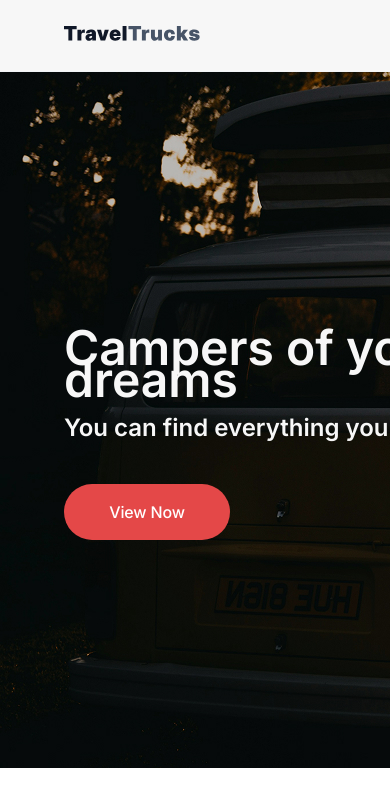
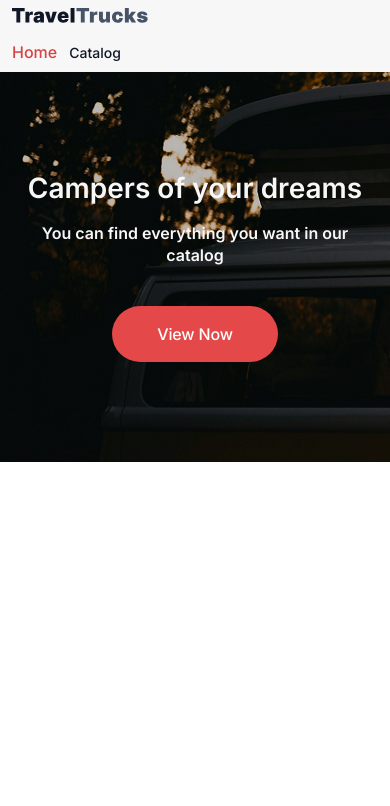
Before and after one commit to nastishaaa/travel-trucks, a React (Vite) app: page / in a window 390 px wide. Shown: the top 806 px of the page. Built offline with nearby package versions, Linux system fonts and the light colour scheme.

Commit message:
improve styles

```diff
--- a/src/components/CatalogItem/CatalogItem.module.css
+++ b/src/components/CatalogItem/CatalogItem.module.css
@@ -1,13 +1,3 @@
-/* .container{
-    display: flex;
-    flex-direction: row;
-    justify-content: center;
-    align-items: center;
-    box-sizing: border-box;
-    max-width: 888px;
-    gap: 24px;
-} */
-
 .container {
     display: flex;
     flex-direction: row;
@@ -19,7 +9,6 @@
     height: auto;
     margin: 0 auto;
     padding: 0 16px;
-    /* трохи відступів з боків */
 }
 
 .photoCatalog{
@@ -145,3 +134,39 @@
     border: none;
     background-color: inherit;
 }
+
+@media (max-width: 768px) {
+    .container {
+        flex-direction: column;
+        align-items: flex-start;
+        gap: 16px;
+        height: 900px;
+    }
+
+    .photoCatalog {
+        width: 100%;
+        height: auto;
+    }
+
+    .infoContainer {
+        width: 100%;
+        gap: 16px;
+    }
+
+    .titleContainer {
+        flex-direction: column;
+        align-items: flex-start;
+        gap: 8px;
+        height: auto;
+    }
+
+    .priceFavContainer {
+        align-self: flex-start;
+    }
+
+    .featuresContainer {
+        width: 100%;
+        height: auto;
+        gap: 12px;
+    }
+}
--- a/src/components/CatalogPageUI/PhotoCatalog/PhotoCatalog.module.css
+++ b/src/components/CatalogPageUI/PhotoCatalog/PhotoCatalog.module.css
@@ -2,6 +2,7 @@
     display: flex;
     align-items: flex-start;
     justify-content: flex-start;
+    flex-wrap: wrap;
     flex-direction: row;
     gap: 16px;
     list-style: none;
@@ -15,3 +16,20 @@
     width: 292px;
     height: 312px;
 }
+
+@media (max-width: 1024px) {
+    .photoItem {
+        flex: 1 1 calc(50% - 16px);
+        max-width: 100%;
+        height: auto;
+    }
+}
+
+/* Мобільні */
+@media (max-width: 600px) {
+    .photoItem {
+        flex: 1 1 100%;
+        max-width: 100%;
+        height: auto;
+    }
+}
--- a/src/components/FeaturesReviews/FeaturesReviews.module.css
+++ b/src/components/FeaturesReviews/FeaturesReviews.module.css
@@ -44,3 +44,45 @@
     gap: 40px;
 
 }
+
+@media (max-width: 1024px) {
+    .navBlock {
+        gap: 24px;
+        font-size: 18px;
+        flex-wrap: wrap;
+        width: auto;
+        height: auto;
+    }
+
+    .navBlock a::after {
+        bottom: -16px;
+        width: 60px;
+    }
+
+    .bottomContainer {
+        gap: 24px;
+        flex-wrap: wrap;
+    }
+}
+
+/* Телефон (макс. 768px) */
+@media (max-width: 768px) {
+    .navBlock {
+        flex-direction: column;
+        align-items: flex-start;
+        gap: 16px;
+        font-size: 16px;
+    }
+
+    .navBlock a::after {
+        position: relative;
+        bottom: -4px;
+        width: 100%;
+        display: block;
+    }
+
+    .bottomContainer {
+        flex-direction: column;
+        gap: 16px;
+    }
+}
--- a/src/components/Filters/Equipment/Equipment.module.css
+++ b/src/components/Filters/Equipment/Equipment.module.css
@@ -4,6 +4,7 @@
     justify-content: center;
     align-items: start;
     gap: 24px;
+    margin-bottom: 32px;
 }
 
 .mainText{
@@ -30,6 +31,7 @@
     gap: 8px;
     max-width: 360px;
     max-height: 200px;
+    margin: 0;
 }
 
 .equipmentItem{
--- a/src/components/Filters/Filters.module.css
+++ b/src/components/Filters/Filters.module.css
@@ -3,4 +3,6 @@
     font-size: 16px;
     line-height: 1.5;
     color: #475467;
+    margin: 0;
+    margin-bottom: 32px;
 }
--- a/src/components/Filters/Types/Types.module.css
+++ b/src/components/Filters/Types/Types.module.css
@@ -4,6 +4,7 @@
     justify-content: center;
     align-items: start;
     gap: 24px;
+    margin-bottom: 38px;
 }
 
 .mainText {
--- a/src/components/Header/Header.module.css
+++ b/src/components/Header/Header.module.css
@@ -36,3 +36,37 @@
     width: 138px;
     height: 24px;
 }
+
+@media (max-width: 1024px) {
+    .header {
+        padding: 16px 24px;
+    }
+
+    .linksContainer {
+        gap: 16px;
+    }
+}
+
+@media (max-width: 768px) {
+    .header {
+        flex-direction: column;
+        align-items: flex-start;
+        gap: 12px;
+        padding: 12px 16px;
+    }
+
+    .linksContainer {
+        flex-wrap: wrap;
+        gap: 12px;
+    }
+}
+
+@media (max-width: 480px) {
+    .header {
+        padding: 8px 12px;
+    }
+
+    .link {
+        font-size: 14px;
+    }
+}
--- a/src/components/Location/Location.module.css
+++ b/src/components/Location/Location.module.css
@@ -13,6 +13,7 @@
     font-size: 16px;
     line-height: 1.5;
     color: #6c717b;
+    margin: 0;
 }
 
 .placeholderWrapper{
--- a/src/pages/CatalogPage/CatalogPage.module.css
+++ b/src/pages/CatalogPage/CatalogPage.module.css
@@ -11,3 +11,31 @@
     flex: 1;
 
 }
+
+@media (max-width: 1024px) {
+    .container {
+        gap: 16px;
+    }
+
+    .container>div:first-child {
+        flex: 0 0 200px;
+    }
+}
+
+/* мобілка */
+@media (max-width: 768px) {
+    .container {
+        flex-direction: column;
+        gap: 20px;
+    }
+
+    .container>div:first-child {
+        flex: 1 1 auto;
+        width: 100%;
+    }
+
+    .container>div:last-child {
+        flex: 1 1 auto;
+        width: 100%;
+    }
+}
--- a/src/pages/HomePage/HomePage.module.css
+++ b/src/pages/HomePage/HomePage.module.css
@@ -56,3 +56,57 @@
 .linkViewNow:hover{
     background: #d84343;
 }
+
+@media (max-width: 1199px) {
+    .mainContainer {
+        padding: 160px 40px;
+    }
+
+    .homeContainer,
+    .titlesContainer {
+        width: 100%;
+        max-width: 480px;
+    }
+
+    .mainTitle {
+        font-size: 40px;
+    }
+
+    .subTitle {
+        font-size: 20px;
+    }
+}
+
+/* Mobile */
+@media (max-width: 767px) {
+    .mainContainer {
+        padding: 100px 20px;
+        align-items: center;
+        justify-content: center;
+        text-align: center;
+    }
+
+    .homeContainer,
+    .titlesContainer {
+        width: 100%;
+        align-items: center;
+    }
+
+    .mainTitle {
+        font-size: 28px;
+        line-height: 1.2;
+    }
+
+    .subTitle {
+        font-size: 16px;
+        line-height: 1.4;
+    }
+
+    .linkViewNow {
+        width: 100%;
+        max-width: 300px;
+        height: auto;
+        padding: 14px 0;
+        font-size: 14px;
+    }
+}
```
Also changed, not shown: src/components/CatalogPageUI/CatalogPageUI.module.css (line endings or trailing spaces), src/components/CatalogPageUI/MainInfo/MainInfo.module.css (line endings or trailing spaces).
